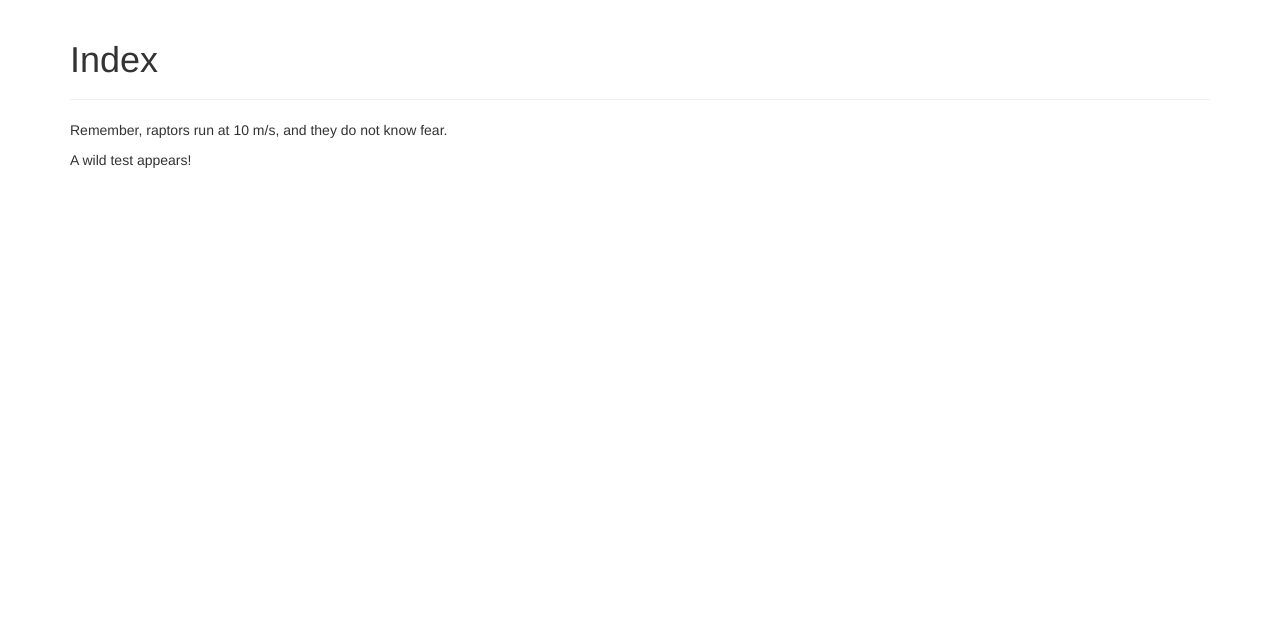
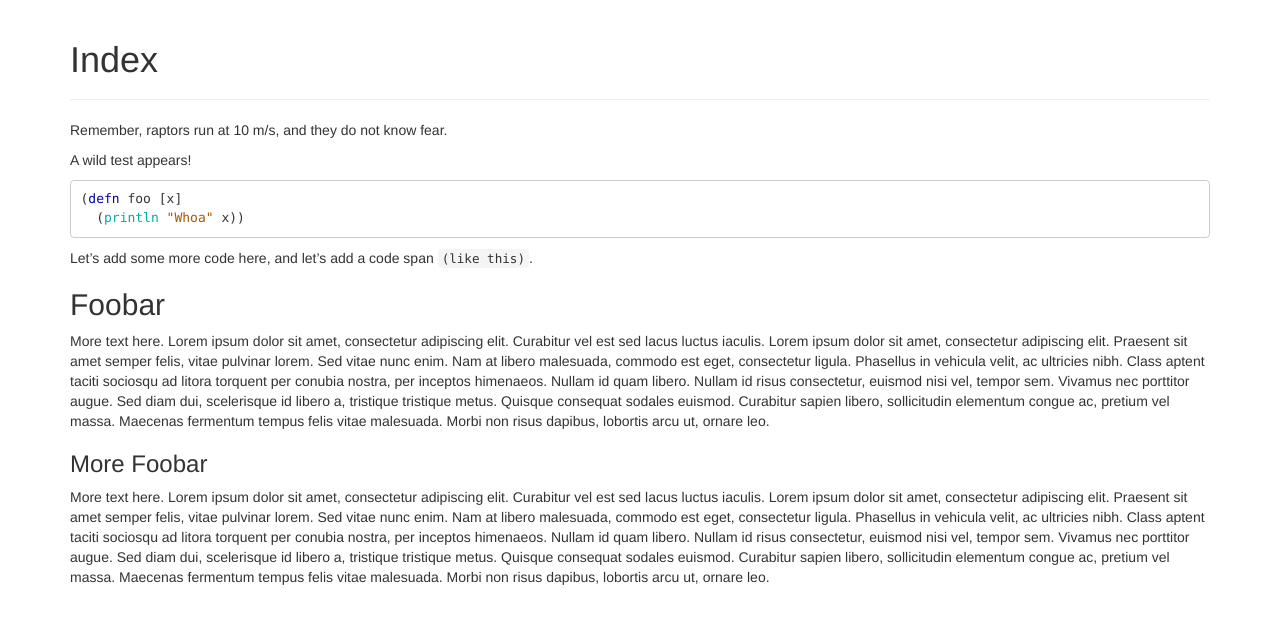
Before and after one commit to joegallo/joegallo.github.com, a Jekyll site: the page built from index.md, in a window 1280 px wide. Shown: the top 624 px of the page. Built offline with Jekyll 4.4.1, drawn with Linux system fonts in a browser that asks for light colours; nearby versions of some CDN libraries; Markdown is read by kramdown in place of the engine named in the settings.

Commit message:
Code highlighting seems to work right now.

````diff
--- a/_config.yml
+++ b/_config.yml
@@ -1 +1 @@
-markdown: kramdown
+markdown: redcarpet
--- a/_layouts/default.html
+++ b/_layouts/default.html
@@ -7,6 +7,8 @@
                                    initial-scale=1">
     <title>{{ page.title }} | joegallo.org</title>
     <link rel="stylesheet" href="//maxcdn.bootstrapcdn.com/bootstrap/3.2.0/css/bootstrap.min.css">
+    <link rel="stylesheet" href="includes/main.css">
+    <link rel="stylesheet" href="includes/pygments.css">
   </head>
   <body>
     <div class="container">
--- /dev/null
+++ b/includes/main.css
@@ -0,0 +1,4 @@
+code {
+    background-color: #f5f5f5;
+    color: #333;
+}
--- /dev/null
+++ b/includes/pygments.css
@@ -0,0 +1,59 @@
+.highlight .hll { background-color: #ffffcc }
+.highlight  { background: #ffffff; }
+.highlight .c { color: #aaaaaa; font-style: italic } /* Comment */
+.highlight .err { color: #FF0000; background-color: #FFAAAA } /* Error */
+.highlight .k { color: #0000aa } /* Keyword */
+.highlight .cm { color: #aaaaaa; font-style: italic } /* Comment.Multiline */
+.highlight .cp { color: #4c8317 } /* Comment.Preproc */
+.highlight .c1 { color: #aaaaaa; font-style: italic } /* Comment.Single */
+.highlight .cs { color: #0000aa; font-style: italic } /* Comment.Special */
+.highlight .gd { color: #aa0000 } /* Generic.Deleted */
+.highlight .ge { font-style: italic } /* Generic.Emph */
+.highlight .gr { color: #aa0000 } /* Generic.Error */
+.highlight .gh { color: #000080; font-weight: bold } /* Generic.Heading */
+.highlight .gi { color: #00aa00 } /* Generic.Inserted */
+.highlight .go { color: #888888 } /* Generic.Output */
+.highlight .gp { color: #555555 } /* Generic.Prompt */
+.highlight .gs { font-weight: bold } /* Generic.Strong */
+.highlight .gu { color: #800080; font-weight: bold } /* Generic.Subheading */
+.highlight .gt { color: #aa0000 } /* Generic.Traceback */
+.highlight .kc { color: #0000aa } /* Keyword.Constant */
+.highlight .kd { color: #0000aa } /* Keyword.Declaration */
+.highlight .kn { color: #0000aa } /* Keyword.Namespace */
+.highlight .kp { color: #0000aa } /* Keyword.Pseudo */
+.highlight .kr { color: #0000aa } /* Keyword.Reserved */
+.highlight .kt { color: #00aaaa } /* Keyword.Type */
+.highlight .m { color: #009999 } /* Literal.Number */
+.highlight .s { color: #aa5500 } /* Literal.String */
+.highlight .na { color: #1e90ff } /* Name.Attribute */
+.highlight .nb { color: #00aaaa } /* Name.Builtin */
+.highlight .nc { color: #00aa00; text-decoration: underline } /* Name.Class */
+.highlight .no { color: #aa0000 } /* Name.Constant */
+.highlight .nd { color: #888888 } /* Name.Decorator */
+.highlight .ni { color: #880000; font-weight: bold } /* Name.Entity */
+.highlight .nf { color: #00aa00 } /* Name.Function */
+.highlight .nn { color: #00aaaa; text-decoration: underline } /* Name.Namespace */
+.highlight .nt { color: #1e90ff; font-weight: bold } /* Name.Tag */
+.highlight .nv { color: #aa0000 } /* Name.Variable */
+.highlight .ow { color: #0000aa } /* Operator.Word */
+.highlight .w { color: #bbbbbb } /* Text.Whitespace */
+.highlight .mf { color: #009999 } /* Literal.Number.Float */
+.highlight .mh { color: #009999 } /* Literal.Number.Hex */
+.highlight .mi { color: #009999 } /* Literal.Number.Integer */
+.highlight .mo { color: #009999 } /* Literal.Number.Oct */
+.highlight .sb { color: #aa5500 } /* Literal.String.Backtick */
+.highlight .sc { color: #aa5500 } /* Literal.String.Char */
+.highlight .sd { color: #aa5500 } /* Literal.String.Doc */
+.highlight .s2 { color: #aa5500 } /* Literal.String.Double */
+.highlight .se { color: #aa5500 } /* Literal.String.Escape */
+.highlight .sh { color: #aa5500 } /* Literal.String.Heredoc */
+.highlight .si { color: #aa5500 } /* Literal.String.Interpol */
+.highlight .sx { color: #aa5500 } /* Literal.String.Other */
+.highlight .sr { color: #009999 } /* Literal.String.Regex */
+.highlight .s1 { color: #aa5500 } /* Literal.String.Single */
+.highlight .ss { color: #0000aa } /* Literal.String.Symbol */
+.highlight .bp { color: #00aaaa } /* Name.Builtin.Pseudo */
+.highlight .vc { color: #aa0000 } /* Name.Variable.Class */
+.highlight .vg { color: #aa0000 } /* Name.Variable.Global */
+.highlight .vi { color: #aa0000 } /* Name.Variable.Instance */
+.highlight .il { color: #009999 } /* Literal.Number.Integer.Long */
--- a/index.md
+++ b/index.md
@@ -6,3 +6,43 @@
 Remember, raptors run at 10 m/s, and they do not know fear.
 
 A wild test appears!
+
+```clojure
+(defn foo [x]
+  (println "Whoa" x))
+```
+
+Let's add some more code here, and let's add a code span `(like
+this)`.
+
+## Foobar
+
+More text here. Lorem ipsum dolor sit amet, consectetur adipiscing
+elit. Curabitur vel est sed lacus luctus iaculis. Lorem ipsum dolor
+sit amet, consectetur adipiscing elit. Praesent sit amet semper felis,
+vitae pulvinar lorem. Sed vitae nunc enim. Nam at libero malesuada,
+commodo est eget, consectetur ligula. Phasellus in vehicula velit, ac
+ultricies nibh. Class aptent taciti sociosqu ad litora torquent per
+conubia nostra, per inceptos himenaeos. Nullam id quam libero. Nullam
+id risus consectetur, euismod nisi vel, tempor sem. Vivamus nec
+porttitor augue. Sed diam dui, scelerisque id libero a, tristique
+tristique metus. Quisque consequat sodales euismod. Curabitur sapien
+libero, sollicitudin elementum congue ac, pretium vel massa. Maecenas
+fermentum tempus felis vitae malesuada. Morbi non risus dapibus,
+lobortis arcu ut, ornare leo.
+
+### More Foobar
+
+More text here. Lorem ipsum dolor sit amet, consectetur adipiscing
+elit. Curabitur vel est sed lacus luctus iaculis. Lorem ipsum dolor
+sit amet, consectetur adipiscing elit. Praesent sit amet semper felis,
+vitae pulvinar lorem. Sed vitae nunc enim. Nam at libero malesuada,
+commodo est eget, consectetur ligula. Phasellus in vehicula velit, ac
+ultricies nibh. Class aptent taciti sociosqu ad litora torquent per
+conubia nostra, per inceptos himenaeos. Nullam id quam libero. Nullam
+id risus consectetur, euismod nisi vel, tempor sem. Vivamus nec
+porttitor augue. Sed diam dui, scelerisque id libero a, tristique
+tristique metus. Quisque consequat sodales euismod. Curabitur sapien
+libero, sollicitudin elementum congue ac, pretium vel massa. Maecenas
+fermentum tempus felis vitae malesuada. Morbi non risus dapibus,
+lobortis arcu ut, ornare leo.
````
Also changed, not shown: README.md.
